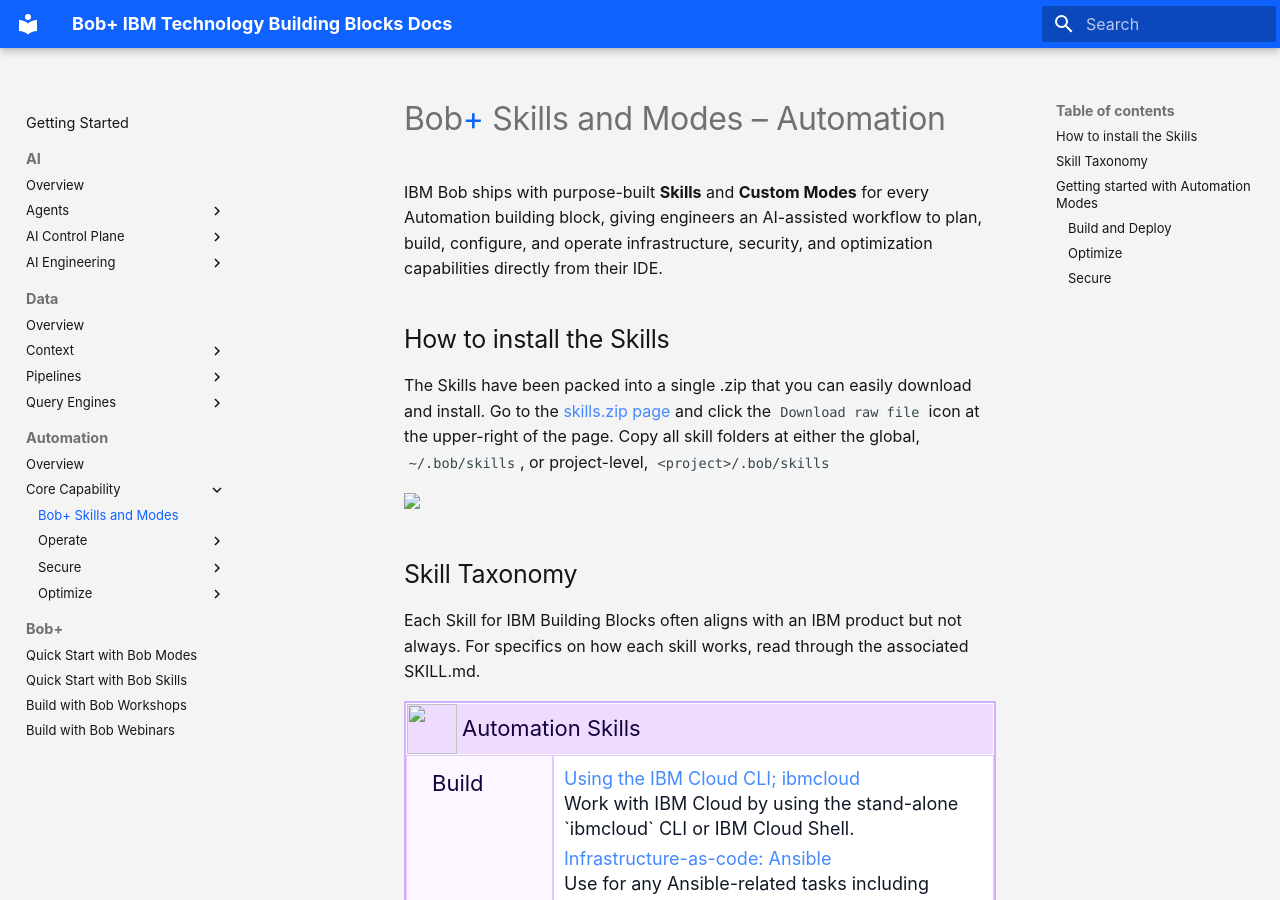
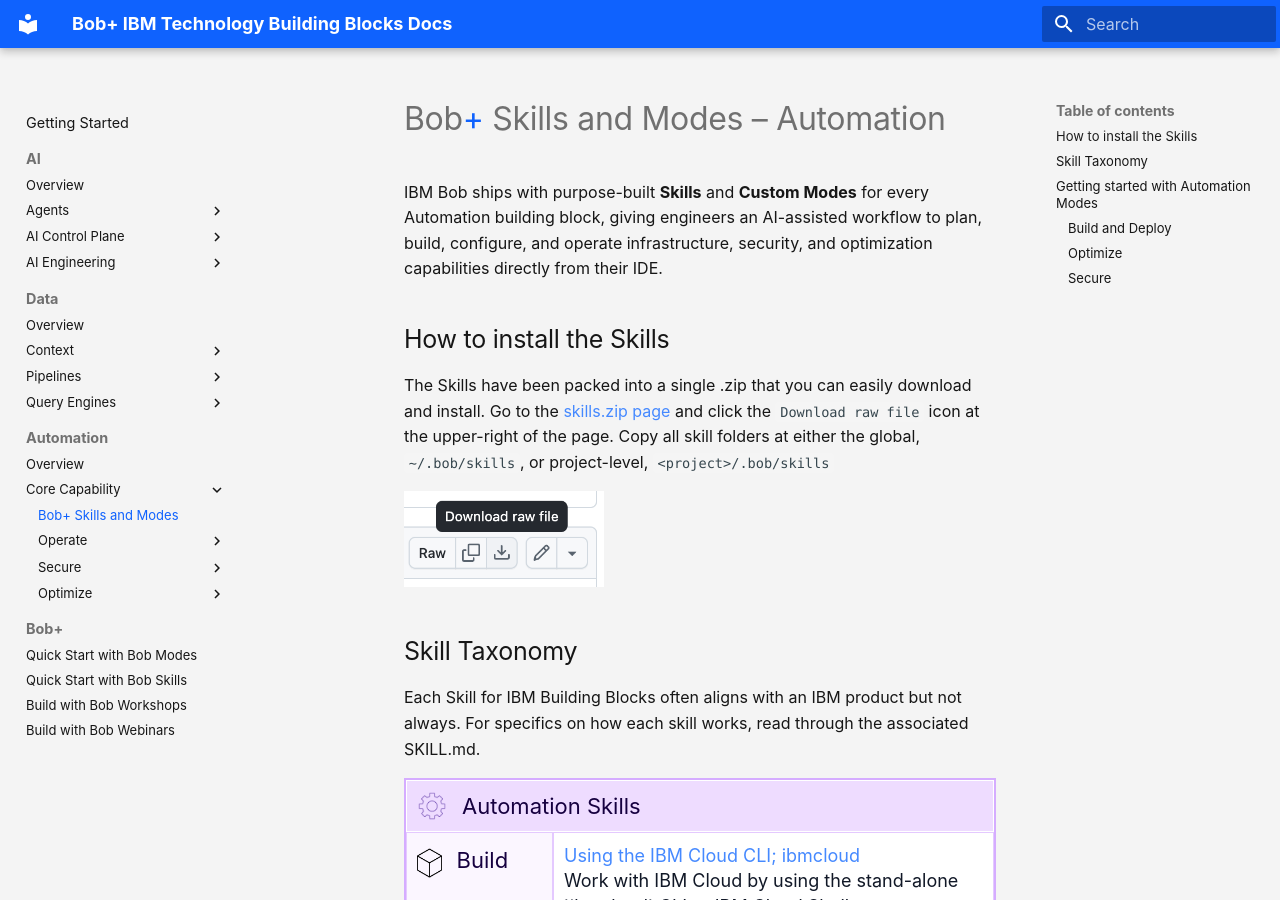
Before and after one commit to ibm-self-serve-assets/building-blocks2.0, an MkDocs documentation site: the page built from docs-src/automation-core/bob-skills-and-modes.md, in a window 1280 px wide and 900 px high. Built offline with MkDocs 1.6.1 and Material for MkDocs 9.7.7, drawn with Linux system fonts in a browser that asks for light colours.

Commit message:
Updating automation

```diff
--- a/docs-src/automation-core/bob-skills-and-modes.md
+++ b/docs-src/automation-core/bob-skills-and-modes.md
@@ -6,7 +6,7 @@
 The Skills have been packed into a single .zip that you can easily download and install. Go to the [skills.zip page](https://github.com/ibm-self-serve-assets/building-blocks/blob/main/ibm-bob/skills.zip) and click the `Download raw file` icon at the upper-right of the page.  Copy all skill folders at either the global, `~/.bob/skills`, or project-level, `<project>/.bob/skills`
 
 <a href="https://github.com/ibm-self-serve-assets/building-blocks/blob/main/ibm-bob/skills.zip">
-  <img src="../ibm-bob/skills/images/download-raw-file.png" width="200">
+  <img src="../../ibm-bob/skills/images/download-raw-file.png" width="200">
 </a>
 
 ## Skill Taxonomy
@@ -17,10 +17,10 @@
   <table class="skill-card" style="--accent:#d5acff; --header:#f7efff; --th:#eedcff; --first-td:#fbf6ff; --grid:#e4c9ff; --text:#160040;">
     <tbody>
       <thead><tr><th colspan="2">
-        <div class="skill-group"><img src="../ibm-bob/skills/images/automation.png" alt="" class="title-icon"><span>Automation Skills</span></div>
+        <div class="skill-group"><img src="../../ibm-bob/skills/images/automation.png" alt="" class="title-icon"><span>Automation Skills</span></div>
       </th></tr></thead>
       <tr>
-        <td><div class="skill-subgroup"><img src="../ibm-bob/skills/images/build.png" alt="" class="title-icon"><span>Build</span></div></td>
+        <td><div class="skill-subgroup"><img src="../../ibm-bob/skills/images/build.png" alt="" class="title-icon"><span>Build</span></div></td>
         <td>
             <p><a href="https://github.com/ibm-self-serve-assets/building-blocks/blob/main/ibm-bob/skills/ibm-cloud/SKILL.md">Using the IBM Cloud CLI; ibmcloud</a>
             <br>Work with IBM Cloud by using the stand-alone `ibmcloud` CLI or IBM Cloud Shell.</p>
@@ -35,7 +35,7 @@
         </td>
       </tr>
       <tr>
-        <td><div class="skill-subgroup"><img src="../ibm-bob/skills/images/modernize.png" alt="" class="title-icon"><span>Optimize</span></div></td>
+        <td><div class="skill-subgroup"><img src="../../ibm-bob/skills/images/modernize.png" alt="" class="title-icon"><span>Optimize</span></div></td>
         <td>
             <p><a href="https://github.com/ibm-self-serve-assets/building-blocks/blob/main/ibm-bob/skills/automated-resource-mgmt-turbonomic/SKILL.md">Automated Resource Management (ARM): Turbonomic</a>
             <br>Automates application resource management at scale with the precision required to assure application performance. It continuously analyzes and optimizes compute, storage, and network resources in real time, helping organizations improve application resiliency, maximize infrastructure utilization, reduce operational costs, and ensure applications always receive the resources.</p>
@@ -44,7 +44,7 @@
         </td>
       </tr>
       <tr>
-        <td><div class="skill-subgroup"><img src="../ibm-bob/skills/images/optimize.png" alt="" class="title-icon"><span>Secure</span></div></td>
+        <td><div class="skill-subgroup"><img src="../../ibm-bob/skills/images/optimize.png" alt="" class="title-icon"><span>Secure</span></div></td>
         <td>
             <p><a href="https://github.com/ibm-self-serve-assets/building-blocks/blob/main/ibm-bob/skills/non-human-identity-vault/SKILL.md">Non-human Identity: Vault</a>
             <br>Coming soon</p>
```
